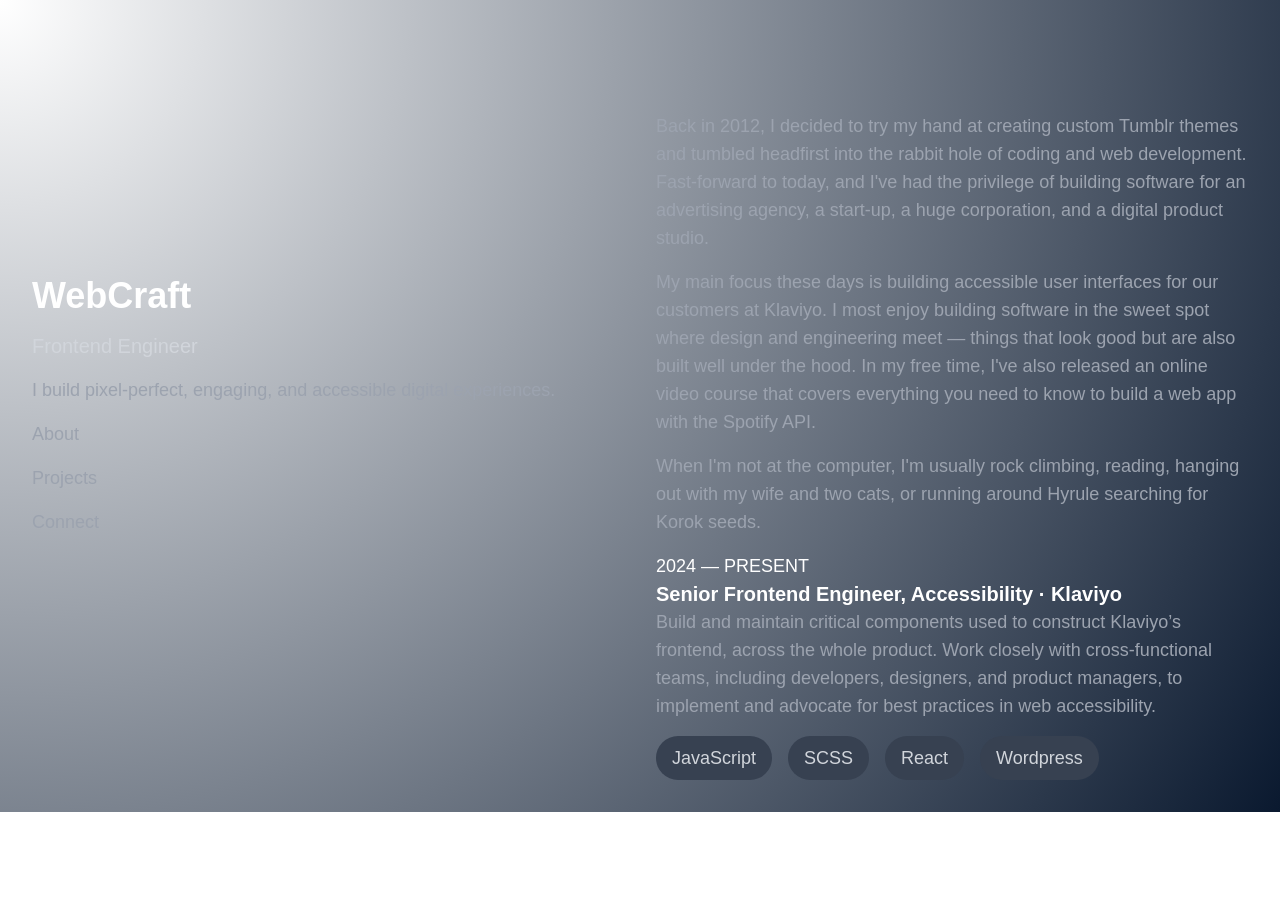
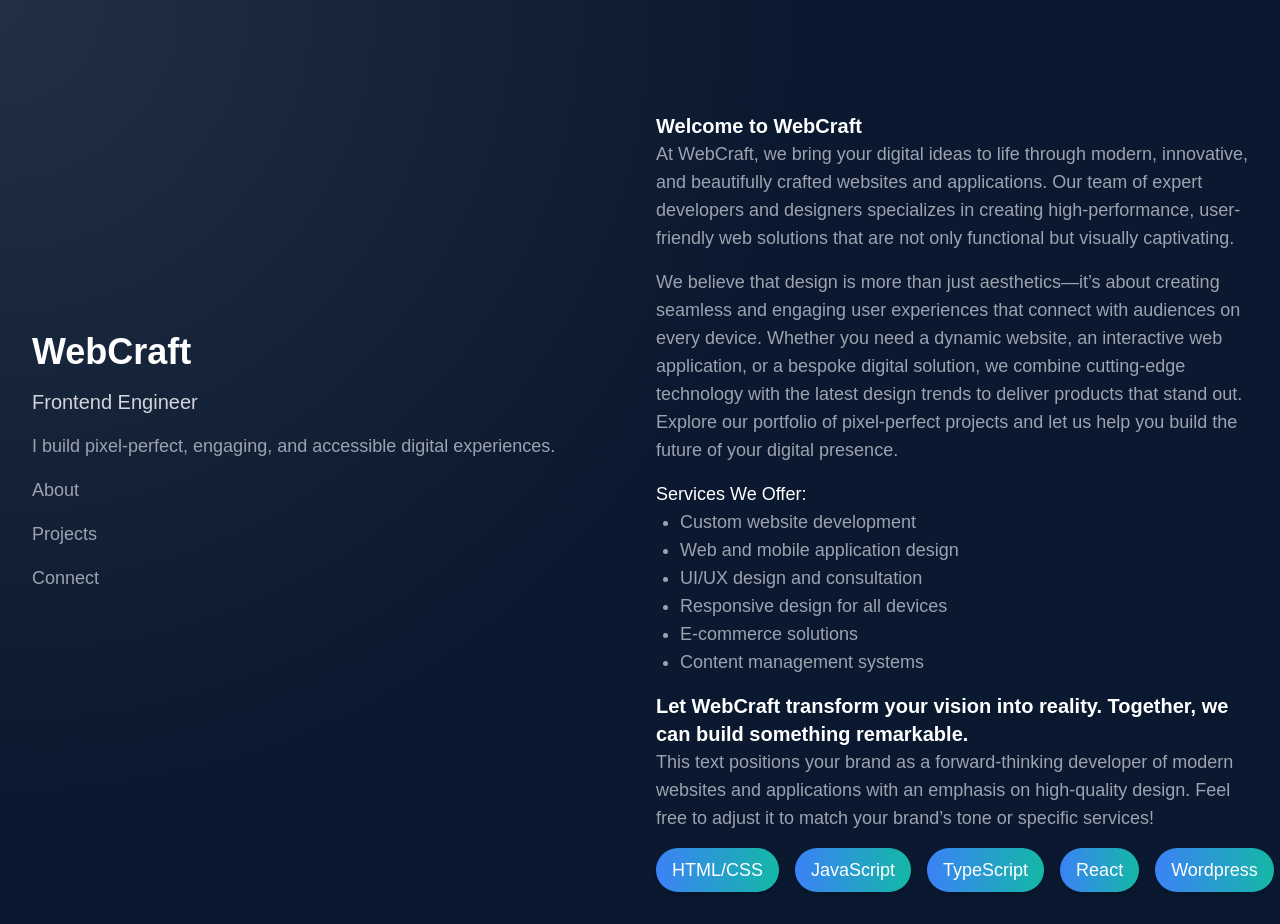
Before and after one commit to Minakoss/webcraft, a Next.js app: page / in a window 1280 px wide. Before the commit the page ends 812 px from the top, so only its background shows below. Built offline with nearby package versions, Linux system fonts and the light colour scheme.

Commit message:
theme and content to discribe

```diff
--- a/src/app/page.js
+++ b/src/app/page.js
@@ -18,32 +18,37 @@ export default function Home() {
   }, []);
 
   const gradientStyle = {
-    background: `radial-gradient(circle at ${mousePosition.x}px ${mousePosition.y}px, rgba(255, 255, 255, 0.2), rgba(10, 25, 47, 1))`,
+    background: `radial-gradient(circle at ${mousePosition.x}px ${mousePosition.y}px, rgba(255, 255, 255, 0.002), rgba(10, 25, 47, 1) 50%), rgba(10, 25, 47, 0.9)`, // Πολύ πιο αχνό
   };
 
   return (
-    <div className="min-h-screen text-light-gray p-8" style={gradientStyle}>
-      <div className="grid grid-cols-1 md:grid-cols-2 gap-8 container mx-auto">
+    <div
+      className="min-h-screen text-light-gray p-4 md:p-8"
+      style={gradientStyle}
+    >
+      <div className="grid grid-cols-1 md:grid-cols-2 gap-4 md:gap-8 container mx-auto">
         {/* Αριστερή στήλη */}
         <div className="flex flex-col justify-center space-y-4">
-          <h1 className="text-4xl font-bold text-white">WebCraft</h1>
-          <h2 className="text-xl font-medium text-gray-300">
+          <h1 className="text-3xl md:text-4xl font-bold text-white">
+            WebCraft
+          </h1>
+          <h2 className="text-lg md:text-xl font-medium text-gray-300">
             Frontend Engineer
           </h2>
-          <p className="text-lg text-gray-400">
+          <p className="text-md md:text-lg text-gray-400">
             I build pixel-perfect, engaging, and accessible digital experiences.
           </p>
 
           {/* Μενού πλοήγησης */}
-          <nav className="mt-8">
-            <ul className="space-y-4">
-              <li className="text-lg font-medium text-gray-400 hover:text-white cursor-pointer">
+          <nav className="mt-6 md:mt-8">
+            <ul className="space-y-2 md:space-y-4">
+              <li className="text-md md:text-lg font-medium text-gray-400 hover:text-white cursor-pointer">
                 About
               </li>
-              <li className="text-lg font-medium text-gray-400 hover:text-white cursor-pointer">
+              <li className="text-md md:text-lg font-medium text-gray-400 hover:text-white cursor-pointer">
                 Projects
               </li>
-              <li className="text-lg font-medium text-gray-400 hover:text-white cursor-pointer">
+              <li className="text-md md:text-lg font-medium text-gray-400 hover:text-white cursor-pointer">
                 Connect
               </li>
             </ul>
@@ -51,53 +56,68 @@ export default function Home() {
         </div>
 
         {/* Δεξιά στήλη με margin-top */}
-        <div className="text-lg space-y-4 mt-20">
+        <div className="text-md md:text-lg space-y-4 mt-10 md:mt-20">
+          <div className="text-gray-400">
+            <h4 className="text-lg md:text-xl font-bold text-white">
+              Welcome to WebCraft
+            </h4>
+            <p>
+              At WebCraft, we bring your digital ideas to life through modern,
+              innovative, and beautifully crafted websites and applications. Our
+              team of expert developers and designers specializes in creating
+              high-performance, user-friendly web solutions that are not only
+              functional but visually captivating.
+            </p>
+          </div>
           <p className="text-gray-400">
-            Back in 2012, I decided to try my hand at creating custom Tumblr
-            themes and tumbled headfirst into the rabbit hole of coding and web
-            development. Fast-forward to today, and I've had the privilege of
-            building software for an advertising agency, a start-up, a huge
-            corporation, and a digital product studio.
+            We believe that design is more than just aesthetics—it’s about
+            creating seamless and engaging user experiences that connect with
+            audiences on every device. Whether you need a dynamic website, an
+            interactive web application, or a bespoke digital solution, we
+            combine cutting-edge technology with the latest design trends to
+            deliver products that stand out. Explore our portfolio of
+            pixel-perfect projects and let us help you build the future of your
+            digital presence.
           </p>
-          <p className="text-gray-400">
-            My main focus these days is building accessible user interfaces for
-            our customers at Klaviyo. I most enjoy building software in the
-            sweet spot where design and engineering meet — things that look good
-            but are also built well under the hood. In my free time, I've also
-            released an online video course that covers everything you need to
-            know to build a web app with the Spotify API.
-          </p>
-          <p className="text-gray-400">
-            When I'm not at the computer, I'm usually rock climbing, reading,
-            hanging out with my wife and two cats, or running around Hyrule
-            searching for Korok seeds.
-          </p>
+          <div className="text-gray-400">
+            <h3 className="text-lg text-white">Services We Offer:</h3>
+            <ul className="list-disc ml-4 md:ml-6">
+              <li>Custom website development</li>
+              <li>Web and mobile application design</li>
+              <li>UI/UX design and consultation</li>
+              <li>Responsive design for all devices</li>
+              <li>E-commerce solutions</li>
+              <li>Content management systems</li>
+            </ul>
+          </div>
           {/* Εμπειρία */}
-          <div className="mt-8">
-            <h3 className="text-lg text-white">2024 — PRESENT</h3>
-            <h4 className="text-xl font-bold text-white">
-              Senior Frontend Engineer, Accessibility · Klaviyo
-            </h4>
+          <div className="mt-6 md:mt-8">
+            <h3 className="text-lg md:text-xl font-bold text-white">
+              Let WebCraft transform your vision into reality. Together, we can
+              build something remarkable.
+            </h3>
             <p className="text-gray-400">
-              Build and maintain critical components used to construct Klaviyo’s
-              frontend, across the whole product. Work closely with
-              cross-functional teams, including developers, designers, and
-              product managers, to implement and advocate for best practices in
-              web accessibility.
+              This text positions your brand as a forward-thinking developer of
+              modern websites and applications with an emphasis on high-quality
+              design. Feel free to adjust it to match your brand’s tone or
+              specific services!
             </p>
 
             {/* Τεχνολογίες */}
-            <div className="flex space-x-4 mt-4">
-              <span className="px-4 py-2 bg-gray-700 text-gray-300 rounded-full">
+            <div className="flex space-x-2 md:space-x-4 mt-4">
+              <span className="px-4 py-2 bg-gradient-to-r from-blue-500 to-teal-500 text-white rounded-full shadow-md">
+                HTML/CSS
+              </span>
+              <span className="px-4 py-2 bg-gradient-to-r from-blue-500 to-teal-500 text-white rounded-full shadow-md">
                 JavaScript
               </span>
-              <span className="px-4 py-2 bg-gray-700 text-gray-300 rounded-full">
-                SCSS
+              <span className="px-4 py-2 bg-gradient-to-r from-blue-500 to-teal-500 text-white rounded-full shadow-md">
+                TypeScript
               </span>
-              <span className="px-4 py-2 bg-gray-700 text-gray-300 rounded-full">
+              <span className="px-4 py-2 bg-gradient-to-r from-blue-500 to-teal-500 text-white rounded-full shadow-md">
                 React
               </span>
-              <span className="px-4 py-2 bg-gray-700 text-gray-300 rounded-full">
+              <span className="px-4 py-2 bg-gradient-to-r from-blue-500 to-teal-500 text-white rounded-full shadow-md">
                 Wordpress
               </span>
             </div>
```
